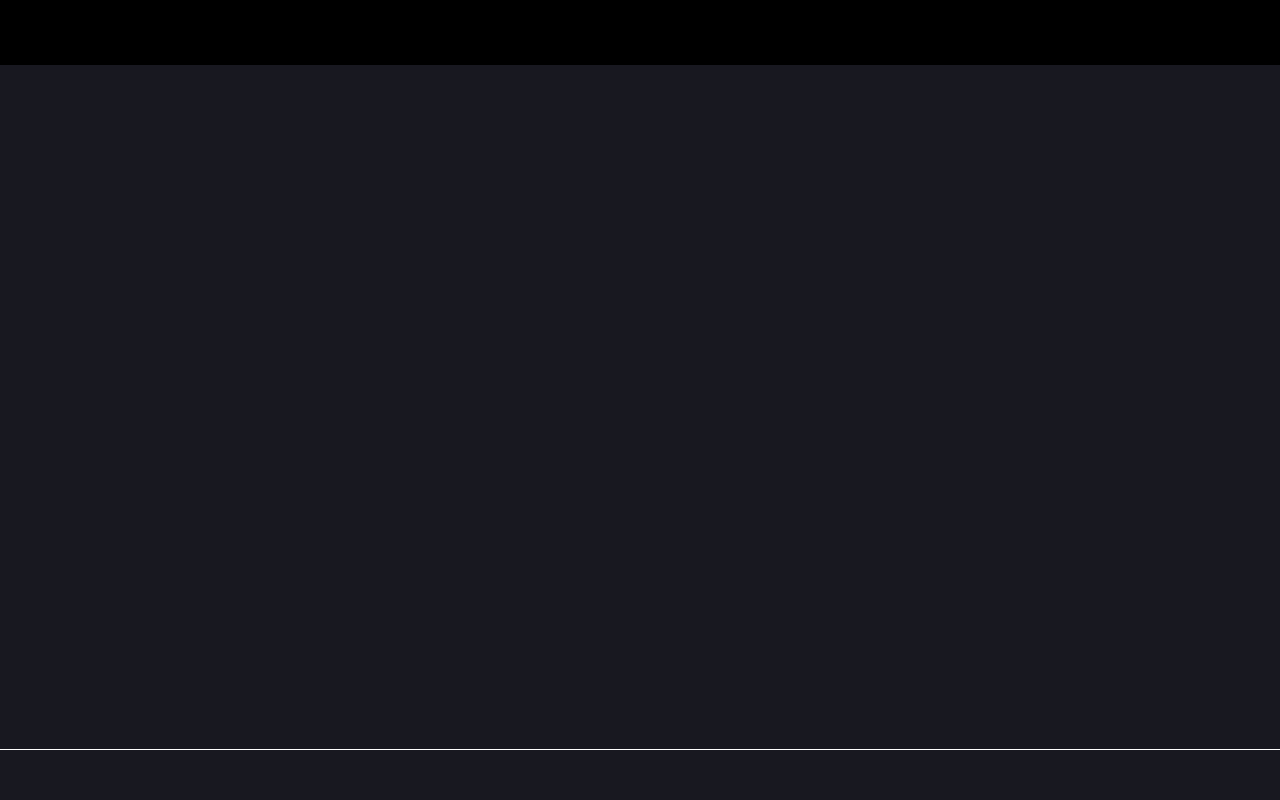
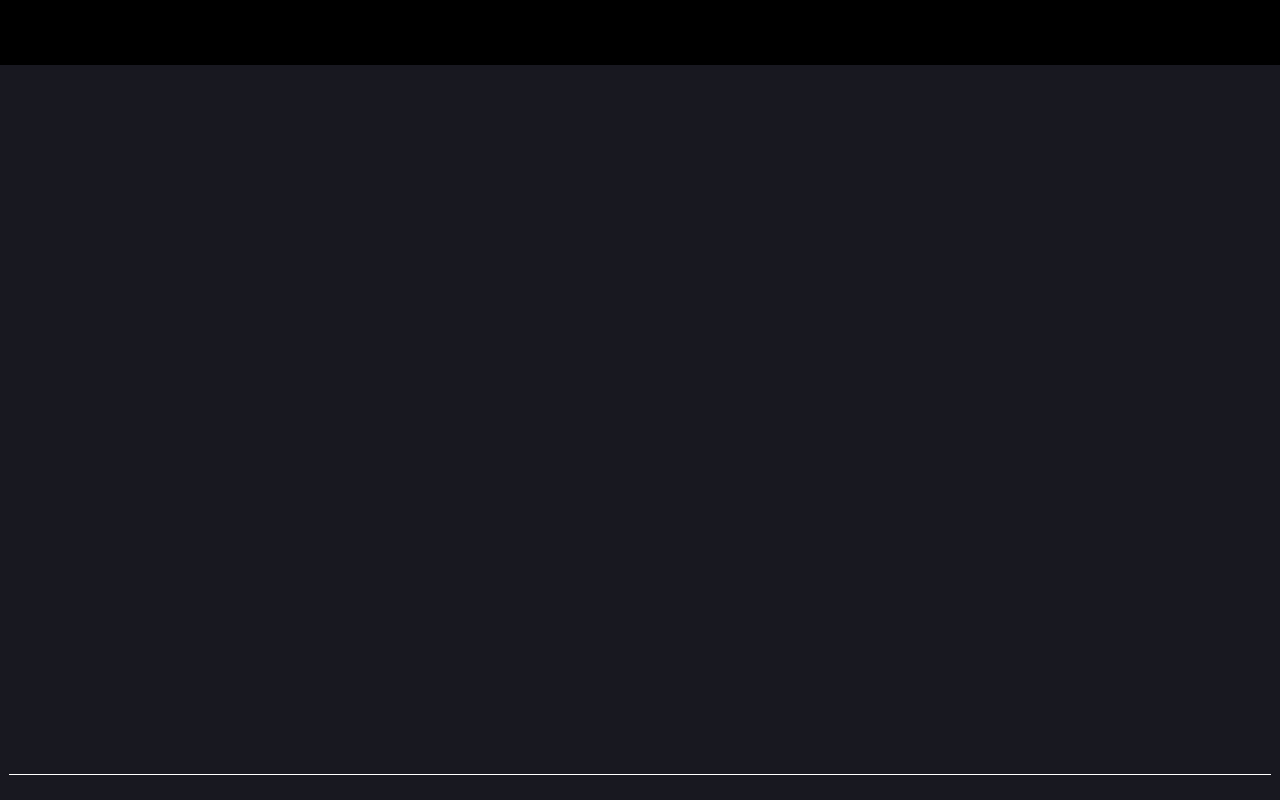
Before and after one commit to lucasfranchini/bananaGame, a website built with webpack: page public/index.html in a window 1280 px wide. Built offline with nearby package versions, Linux system fonts and the light colour scheme.

Commit message:
feat: margin on ground

```diff
--- a/styles/desktop.css
+++ b/styles/desktop.css
@@ -12,9 +12,10 @@ body {
 
 .ground {
   position: fixed;
-  bottom: 50px;
+  bottom: 25px;
+  margin: 0 9px;
   left: 0;
   height: 1px;
-  width: 100%;
+  width: calc(100% - 18px);
   background-color: #fff;
 }
```
